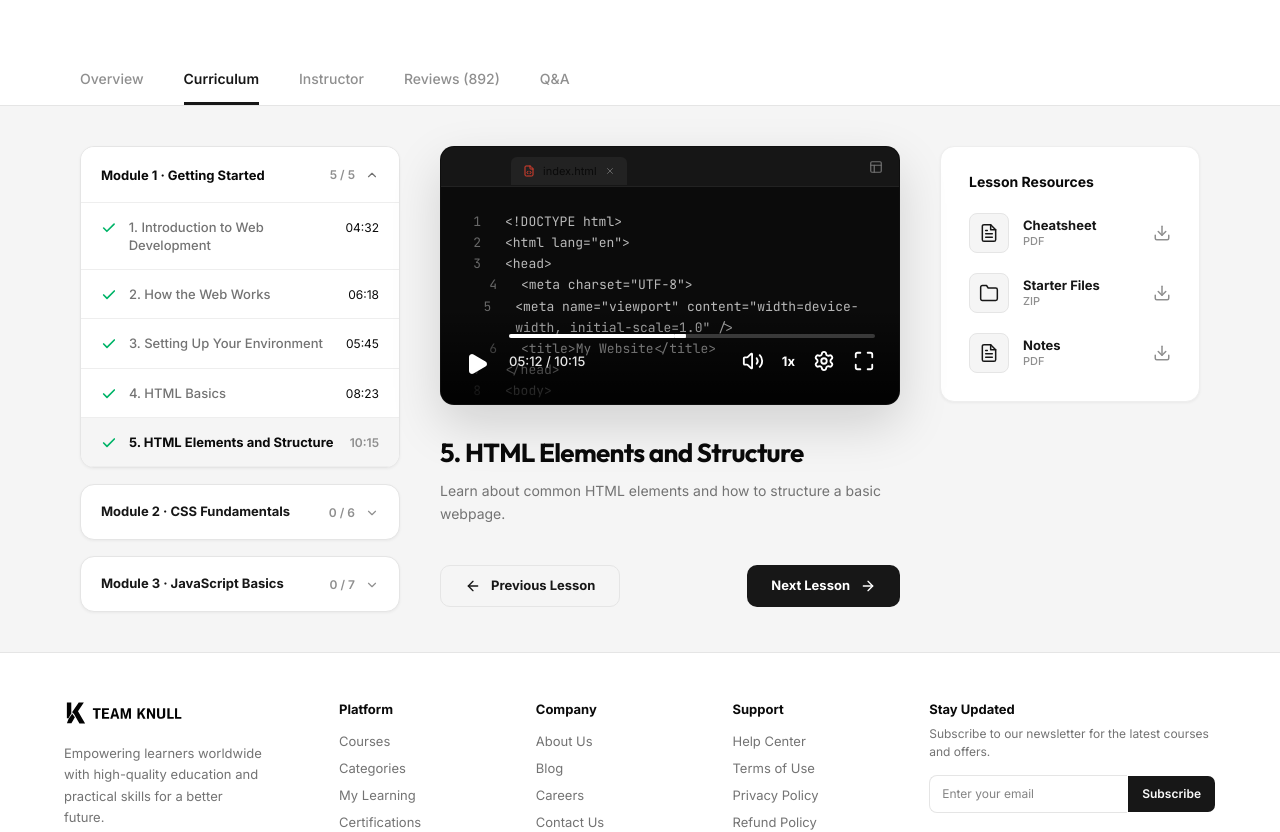
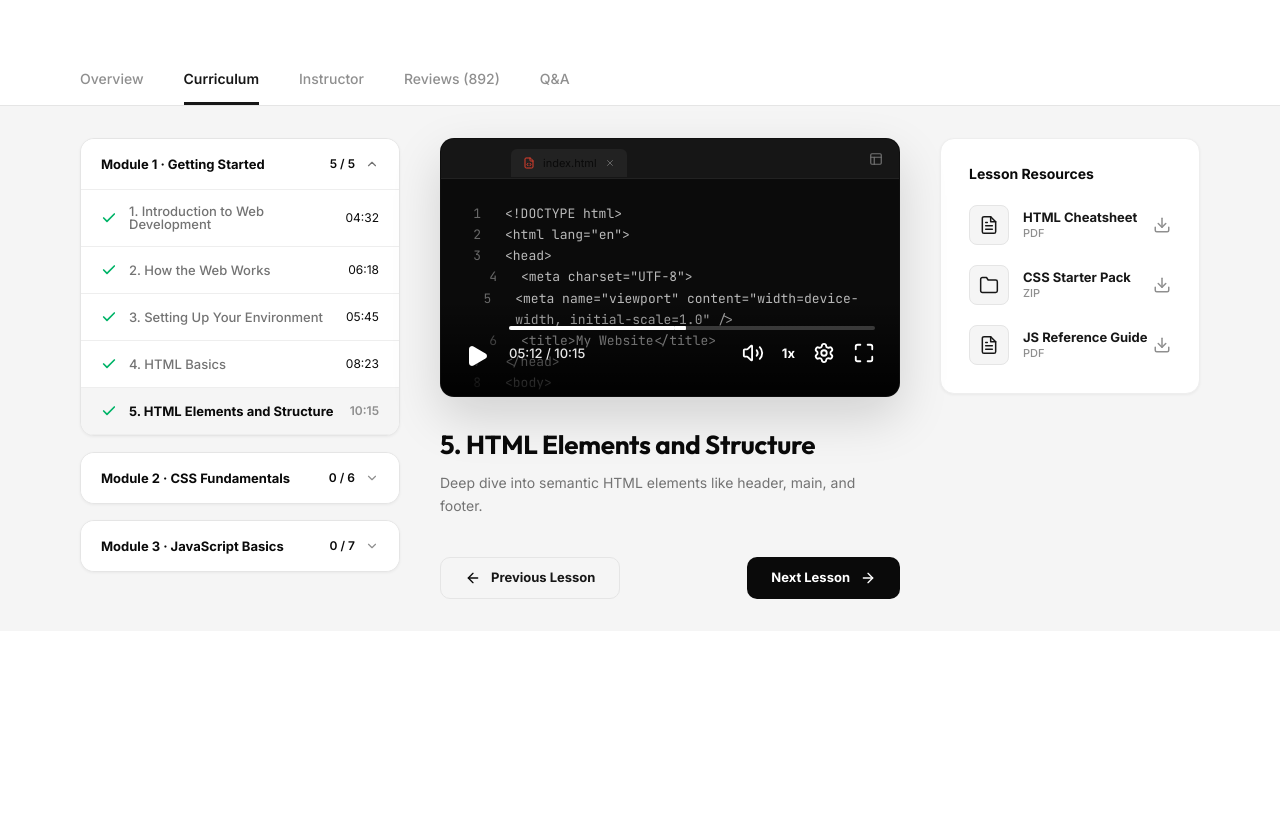
Before and after one commit to rajofearth/team-knull-lms, a Next.js app: page /courses/digital-marketing in a window 1280 px wide. Shown: the part 398-1230 px from the top of the page. After the commit the page ends 1029 px from the top, so only its background shows below. Built offline with nearby package versions, Linux system fonts and the light colour scheme.

Commit message:
functional UI for course page.

```diff
--- a/app/courses/[courseId]/page.tsx
+++ b/app/courses/[courseId]/page.tsx
@@ -1,8 +1,7 @@
 "use client";
 
-import React from "react";
+import React, { useState, useMemo } from "react";
 import { Navbar } from "@/components/navbar";
-import { Footer } from "@/components/footer";
 import { CourseHeader } from "@/components/course/course-header";
 import { CourseProgressCard } from "@/components/course/course-progress-card";
 import { CourseTabs } from "@/components/course/course-tabs";
@@ -10,11 +9,41 @@ import { CurriculumSidebar } from "@/components/course/curriculum-sidebar";
 import { VideoPlayer } from "@/components/course/video-player";
 import { ResourcesCard } from "@/components/course/resources-card";
 import { courses } from "@/lib/data/courses";
+import Link from "next/link";
+import { cn } from "@/lib/utils";
 
 export default function CoursePage({ params }: { params: Promise<{ courseId: string }> }) {
   const resolvedParams = React.use(params);
-  const courseId = resolvedParams.courseId === "web-dev-bootcamp" ? "web-dev-bootcamp" : "web-dev-bootcamp";
-  const courseData = courses[courseId];
+  const courseId = resolvedParams.courseId;
+  const courseData = courses[courseId] || courses["web-dev-bootcamp"];
+
+  const [activeLessonId, setActiveLessonId] = useState<string>("l5");
+
+  const allLessons = useMemo(() => {
+    return courseData.modules.flatMap(m => m.lessons);
+  }, [courseData]);
+
+  const activeLesson = useMemo(() => {
+    return allLessons.find(l => l.id === activeLessonId) || allLessons[0];
+  }, [allLessons, activeLessonId]);
+
+  const activeModule = useMemo(() => {
+    return courseData.modules.find(m => m.lessons.some(l => l.id === activeLessonId));
+  }, [courseData, activeLessonId]);
+
+  const handleNextLesson = () => {
+    const currentIndex = allLessons.findIndex(l => l.id === activeLessonId);
+    if (currentIndex < allLessons.length - 1) {
+      setActiveLessonId(allLessons[currentIndex + 1].id);
+    }
+  };
+
+  const handlePrevLesson = () => {
+    const currentIndex = allLessons.findIndex(l => l.id === activeLessonId);
+    if (currentIndex > 0) {
+      setActiveLessonId(allLessons[currentIndex - 1].id);
+    }
+  };
 
   if (!courseData) return <div>Course not found</div>;
 
@@ -22,23 +51,28 @@ export default function CoursePage({ params }: { params: Promise<{ courseId: str
     <main className="min-h-screen bg-white overflow-x-hidden">
       <div className="mx-auto max-w-[1440px] flex flex-col bg-white antialiased text-xs/4">
         <Navbar />
-
         {/* Breadcrumbs */}
         <div className="flex items-center pt-6 gap-2 px-20">
-          <div className="inline-block text-text-muted font-sans text-[13px] leading-none">
+          <Link href="/" className="inline-block text-text-muted font-sans text-[13px] leading-none hover:text-ink transition-colors">
             Home
-          </div>
+          </Link>
+          <svg width="12" height="12" viewBox="0 0 24 24" fill="none" className="stroke-ink-deep" strokeWidth="2" strokeLinecap="round" strokeLinejoin="round" xmlns="http://www.w3.org/2000/svg" style={{ flexShrink: '0' }}>
+            <polyline points="9 18 15 12 9 6" />
+          </svg>
+          <Link href="/courses" className="inline-block text-text-muted font-sans text-[13px] leading-none hover:text-ink transition-colors">
+            Courses
+          </Link>
           <svg width="12" height="12" viewBox="0 0 24 24" fill="none" className="stroke-ink-deep" strokeWidth="2" strokeLinecap="round" strokeLinejoin="round" xmlns="http://www.w3.org/2000/svg" style={{ flexShrink: '0' }}>
             <polyline points="9 18 15 12 9 6" />
           </svg>
           <div className="inline-block text-text-muted font-sans text-[13px] leading-none">
-            Courses
+            {courseData.title}
           </div>
           <svg width="12" height="12" viewBox="0 0 24 24" fill="none" className="stroke-ink-deep" strokeWidth="2" strokeLinecap="round" strokeLinejoin="round" xmlns="http://www.w3.org/2000/svg" style={{ flexShrink: '0' }}>
             <polyline points="9 18 15 12 9 6" />
           </svg>
           <div className="inline-block text-ink-secondary font-sans text-[13px] leading-none">
-            {courseData.title}
+            {activeLesson.title}
           </div>
         </div>
 
@@ -50,33 +84,51 @@ export default function CoursePage({ params }: { params: Promise<{ courseId: str
         <CourseTabs activeTab="curriculum" />
 
         {/* Content Area */}
-        <div className="flex w-full py-10 px-20 gap-10 bg-surface">
-          <CurriculumSidebar modules={courseData.modules} />
+        <div className="flex w-full py-8 px-20 gap-10 bg-surface">
+          <CurriculumSidebar
+            modules={courseData.modules}
+            activeLessonId={activeLessonId}
+            onLessonSelect={(lesson) => setActiveLessonId(lesson.id)}
+          />
 
           {/* Video and Lesson Content */}
           <div className="grow shrink basis-[0%] flex flex-col gap-8">
             <VideoPlayer />
 
             <div className="">
-              <h2 className="tracking-tight text-ink font-heading font-bold m-0 text-[26px] leading-8">
-                5. HTML Elements and Structure
-              </h2>
+              <div className="tracking-[-0.01em] text-ink font-heading font-bold m-0 text-[26px] leading-8">
+                {activeLesson.title}
+              </div>
               <div className="mt-2.5 mb-0 text-[14px] leading-[1.65] max-w-160 text-text-secondary font-sans mx-0">
-                Learn about common HTML elements and how to structure a basic webpage.
+                {activeLesson.description || "Learn more about this topic in the video lecture above."}
               </div>
             </div>
 
             <div className="flex justify-between mt-2">
-              <div className="flex items-center rounded-lg py-3 px-6 gap-2.5 border-[1.5px] border-solid border-border-alt cursor-pointer hover:bg-surface">
-                <svg width="16" height="16" viewBox="0 0 24 24" fill="none" className="stroke-ink-deep" strokeWidth="2" strokeLinecap="round" strokeLinejoin="round" xmlns="http://www.w3.org/2000/svg" style={{ flexShrink: '0' }}>
+              <button
+                className={cn(
+                  "flex items-center rounded-lg py-3 px-6 gap-2.5 border-[1.5px] border-solid border-border-alt transition-colors",
+                  activeLessonId === allLessons[0].id ? "opacity-50 cursor-not-allowed" : "cursor-pointer hover:bg-surface"
+                )}
+                onClick={handlePrevLesson}
+                disabled={activeLessonId === allLessons[0].id}
+              >
+                <svg width="16" height="16" viewBox="0 0 24 24" fill="none" className="stroke-ink" strokeWidth="2" strokeLinecap="round" strokeLinejoin="round" xmlns="http://www.w3.org/2000/svg" style={{ flexShrink: '0' }}>
                   <line x1="19" y1="12" x2="5" y2="12" />
                   <polyline points="12 19 5 12 12 5" />
                 </svg>
                 <div className="inline-block text-ink-secondary font-sans font-bold text-[13px] leading-none">
-                   Previous Lesson
+                  Previous Lesson
                 </div>
-              </div>
-              <div className="flex items-center rounded-lg py-3 px-6 gap-2.5 bg-ink-deep cursor-pointer hover:opacity-90">
+              </button>
+              <button
+                className={cn(
+                  "flex items-center rounded-lg py-3 px-6 gap-2.5 bg-ink transition-opacity",
+                  activeLessonId === allLessons[allLessons.length - 1].id ? "opacity-50 cursor-not-allowed" : "cursor-pointer hover:opacity-90"
+                )}
+                onClick={handleNextLesson}
+                disabled={activeLessonId === allLessons[allLessons.length - 1].id}
+              >
                 <div className="inline-block text-canvas font-sans font-bold text-[13px] leading-none">
                   Next Lesson
                 </div>
@@ -84,7 +136,7 @@ export default function CoursePage({ params }: { params: Promise<{ courseId: str
                   <line x1="5" y1="12" x2="19" y2="12" />
                   <polyline points="12 5 19 12 12 19" />
                 </svg>
-              </div>
+              </button>
             </div>
           </div>
 
@@ -92,8 +144,6 @@ export default function CoursePage({ params }: { params: Promise<{ courseId: str
             <ResourcesCard resources={courseData.resources} />
           </div>
         </div>
-
-        <Footer />
       </div>
     </main>
   );
--- a/components/course/course-header.tsx
+++ b/components/course/course-header.tsx
@@ -1,7 +1,5 @@
 "use client";
 
-import React from "react";
-import { Star } from "lucide-react";
 import { Button } from "@/components/ui/button";
 
 interface CourseHeaderProps {
--- a/components/course/curriculum-sidebar.tsx
+++ b/components/course/curriculum-sidebar.tsx
@@ -1,79 +1,97 @@
 "use client";
 
-import React from "react";
+import React, { useState } from "react";
 import { Check, ChevronUp, ChevronDown } from "lucide-react";
 import { cn } from "@/lib/utils";
-import { Module } from "@/lib/data/courses";
+import { Module, Lesson } from "@/lib/data/courses";
 
 interface CurriculumSidebarProps {
   modules: Module[];
+  activeLessonId?: string;
+  onLessonSelect?: (lesson: Lesson) => void;
 }
 
-export function CurriculumSidebar({ modules }: CurriculumSidebarProps) {
+export function CurriculumSidebar({ modules, activeLessonId, onLessonSelect }: CurriculumSidebarProps) {
+  const [expandedModules, setExpandedModules] = useState<string[]>(["m1"]);
+
+  const toggleModule = (moduleId: string) => {
+    setExpandedModules((prev) =>
+      prev.includes(moduleId)
+        ? prev.filter((id) => id !== moduleId)
+        : [...prev, moduleId]
+    );
+  };
+
   return (
     <div className="w-80 shrink-0 flex flex-col gap-4">
-      {modules.map((module) => (
-        <div key={module.id} className="flex flex-col gap-4">
-          {module.lessons.length > 0 ? (
-            <div className="rounded-xl overflow-clip bg-canvas border border-solid border-border-subtle shadow-subtle">
-              <div className="flex justify-between items-start py-4.5 px-5 bg-canvas border-b border-b-solid border-surface-dim">
-                <div className="inline-block text-ink font-sans font-bold text-[13px] leading-[1.3] pt-0.5">
+      {modules.map((module) => {
+        const isExpanded = expandedModules.includes(module.id);
+
+        return (
+          <div key={module.id} className="flex flex-col gap-0 rounded-xl overflow-clip bg-canvas border border-solid border-border-subtle shadow-subtle">
+            <div
+              className={cn(
+                "flex justify-between items-center py-4.5 px-5 bg-canvas cursor-pointer hover:bg-surface transition-colors",
+                isExpanded && "border-b border-b-solid border-surface-dim"
+              )}
+              onClick={() => toggleModule(module.id)}
+            >
+              <div className="inline-block text-ink font-sans font-bold text-[13px] leading-none">
                 {module.title}
               </div>
-                <div className="flex items-center gap-2.5 pt-0.5">
-                  <div className="inline-block text-text-muted font-sans font-semibold text-xs">
+              <div className="flex items-center gap-2.5">
+                <div className="inline-block text-text-dim font-sans font-semibold text-xs leading-none">
                   {module.lessonsCompleted} / {module.totalLessons}
                 </div>
+                {isExpanded ? (
                   <ChevronUp className="size-3.5 text-text-secondary" />
+                ) : (
+                  <ChevronDown className="size-3.5 text-text-muted" />
+                )}
               </div>
             </div>
+
+            {isExpanded && (
               <div className="flex flex-col">
-                {module.lessons.map((lesson) => (
+                {module.lessons.map((lesson) => {
+                  const isActive = lesson.id === activeLessonId;
+
+                  return (
                     <div
                       key={lesson.id}
                       className={cn(
-                      "flex items-start justify-between py-3.75 px-5 border-b border-b-solid border-surface-dim cursor-pointer hover:bg-surface",
-                      lesson.isActive && "bg-surface"
+                        "flex items-center justify-between py-3.75 px-5 border-b border-b-solid border-surface-dim cursor-pointer hover:bg-surface group",
+                        isActive && "bg-surface"
                       )}
+                      onClick={() => onLessonSelect?.(lesson)}
                     >
-                    <div className="flex items-start gap-3">
+                      <div className="flex items-center gap-3">
                         {lesson.isCompleted ? (
-                        <Check className="size-4 text-success mt-0.5" strokeWidth={2.5} />
+                          <Check className="size-4 text-success shrink-0" strokeWidth={2.5} />
                         ) : (
-                        <div className="size-4 rounded-full border-2 border-border-dark mt-0.5" />
+                          <div className="size-4 rounded-full border-2 border-border-dark shrink-0" />
                         )}
                         <div className={cn(
-                        "inline-block font-sans text-[13px] leading-[1.4]",
-                        lesson.isActive ? "text-ink font-bold" : "text-text-secondary font-medium"
+                          "inline-block font-sans text-[13px] leading-none group-hover:text-ink transition-colors",
+                          isActive ? "text-ink font-bold" : "text-text-secondary font-medium"
                         )}>
                           {lesson.title}
                         </div>
                       </div>
                       <div className={cn(
-                      "inline-block font-sans shrink-0 text-xs mt-0.5",
-                      lesson.isActive ? "text-text-muted font-semibold" : "text-text-dim"
+                        "inline-block font-sans shrink-0 text-xs leading-none",
+                        isActive ? "text-text-muted font-semibold" : "text-text-dim"
                       )}>
                         {lesson.duration}
                       </div>
                     </div>
-                ))}
-              </div>
-            </div>
-          ) : (
-            <div className="flex justify-between items-start rounded-xl py-4.5 px-5 bg-canvas border border-solid border-border-subtle shadow-subtle cursor-pointer hover:shadow-subtle transition-shadow">
-              <div className="inline-block text-ink-secondary font-sans font-bold text-[13px] leading-[1.3]">
-                {module.title}
-              </div>
-              <div className="flex items-center gap-2.5 pt-0.5">
-                <div className="inline-block text-text-muted font-sans font-semibold text-xs">
-                  {module.lessonsCompleted} / {module.totalLessons}
-                </div>
-                <ChevronDown className="size-3.5 text-text-muted" />
-              </div>
+                  );
+                })}
               </div>
             )}
           </div>
-      ))}
+        );
+      })}
     </div>
   );
 }
--- a/lib/data/courses.ts
+++ b/lib/data/courses.ts
@@ -6,20 +6,23 @@ export interface Lesson {
   duration: string;
   isCompleted: boolean;
   isActive?: boolean;
-}
-
-export interface Module {
-  id: string;
-  title: string;
-  lessonsCompleted: number;
-  totalLessons: number;
-  lessons: Lesson[];
+  videoUrl?: string;
+  description?: string;
 }
 
 export interface Resource {
   title: string;
   type: string;
   icon: "file" | "folder";
+  url: string;
+}
+
+export interface Module {
+  id: string;
+  title: string;
+  lessons: Lesson[];
+  totalLessons: number;
+  lessonsCompleted: number;
 }
 
 export interface CourseData {
@@ -50,13 +53,13 @@ export const courses: Record<string, CourseData> = {
   "web-dev-bootcamp": {
     id: "web-dev-bootcamp",
     title: "Web Development Bootcamp",
-    description: "Learn HTML, CSS, JavaScript, and modern web development by building real-world projects.",
+    description: "Learn HTML, CSS, JavaScript, and modern web development by building real-world projects. From zero to job-ready.",
     rating: 4.7,
     reviewsCount: 892,
     studentsCount: "12,430",
     level: "Beginner to Advanced",
     duration: "25 Hours",
-    thumbnail: "https://app.paper.design/file-assets/01KPZPYK5DC63WHG4PEM01K24R/01KPZQXET8N4BBMV3ST7JMF0X5.png",
+    thumbnail: "https://app.paper.design/file-assets/01KPZWMJ3H4NEREG0PQ8WG2GWM/01KPZQXET8N4BBMV3ST7JMF0X5.png",
     badge: "Bestseller",
     progress: {
       percentage: 65,
@@ -67,6 +70,11 @@ export const courses: Record<string, CourseData> = {
       quizScore: 82,
       certificateAvailable: true,
     },
+    resources: [
+      { title: "HTML Cheatsheet", type: "PDF", icon: "file", url: "#" },
+      { title: "CSS Starter Pack", type: "ZIP", icon: "folder", url: "#" },
+      { title: "JS Reference Guide", type: "PDF", icon: "file", url: "#" },
+    ],
     modules: [
       {
         id: "m1",
@@ -74,11 +82,11 @@ export const courses: Record<string, CourseData> = {
         lessonsCompleted: 5,
         totalLessons: 5,
         lessons: [
-          { id: "l1", title: "1. Introduction to Web Development", duration: "04:32", isCompleted: true },
-          { id: "l2", title: "2. How the Web Works", duration: "06:18", isCompleted: true },
-          { id: "l3", title: "3. Setting Up Your Environment", duration: "05:45", isCompleted: true },
-          { id: "l4", title: "4. HTML Basics", duration: "08:23", isCompleted: true },
-          { id: "l5", title: "5. HTML Elements and Structure", duration: "10:15", isCompleted: true, isActive: true },
+          { id: "l1", title: "1. Introduction to Web Development", duration: "04:32", isCompleted: true, videoUrl: "https://example.com/v1", description: "Learn what web development is and the roles of HTML, CSS, and JS." },
+          { id: "l2", title: "2. How the Web Works", duration: "06:18", isCompleted: true, videoUrl: "https://example.com/v2", description: "Understand DNS, servers, and how browsers render pages." },
+          { id: "l3", title: "3. Setting Up Your Environment", duration: "05:45", isCompleted: true, videoUrl: "https://example.com/v3", description: "Install VS Code and essential extensions." },
+          { id: "l4", title: "4. HTML Basics", duration: "08:23", isCompleted: true, videoUrl: "https://example.com/v4", description: "Learn the core structure of an HTML document." },
+          { id: "l5", title: "5. HTML Elements and Structure", duration: "10:15", isCompleted: true, isActive: true, videoUrl: "https://example.com/v5", description: "Deep dive into semantic HTML elements like header, main, and footer." },
         ],
       },
       {
@@ -86,20 +94,30 @@ export const courses: Record<string, CourseData> = {
         title: "Module 2 · CSS Fundamentals",
         lessonsCompleted: 0,
         totalLessons: 6,
-        lessons: [],
+        lessons: [
+          { id: "l6", title: "6. Introduction to CSS", duration: "07:45", isCompleted: false },
+          { id: "l7", title: "7. CSS Selectors and Properties", duration: "12:20", isCompleted: false },
+          { id: "l8", title: "8. The Box Model", duration: "09:15", isCompleted: false },
+          { id: "l9", title: "9. Flexbox Layouts", duration: "15:30", isCompleted: false },
+          { id: "l10", title: "10. Grid Systems", duration: "14:10", isCompleted: false },
+          { id: "l11", title: "11. Responsive Design", duration: "11:50", isCompleted: false },
+        ],
       },
       {
         id: "m3",
         title: "Module 3 · JavaScript Basics",
         lessonsCompleted: 0,
         totalLessons: 7,
-        lessons: [],
+        lessons: [
+          { id: "l12", title: "12. JS Syntax and Variables", duration: "08:10", isCompleted: false },
+          { id: "l13", title: "13. Data Types and Operators", duration: "10:30", isCompleted: false },
+          { id: "l14", title: "14. Functions and Scope", duration: "13:45", isCompleted: false },
+          { id: "l15", title: "15. Conditionals and Loops", duration: "11:20", isCompleted: false },
+          { id: "l16", title: "16. Arrays and Objects", duration: "14:50", isCompleted: false },
+          { id: "l17", title: "17. DOM Manipulation", duration: "16:15", isCompleted: false },
+          { id: "l18", title: "18. Event Listeners", duration: "12:40", isCompleted: false },
+        ],
       },
-    ],
-    resources: [
-      { title: "Cheatsheet", type: "PDF", icon: "file" },
-      { title: "Starter Files", type: "ZIP", icon: "folder" },
-      { title: "Notes", type: "PDF", icon: "file" },
     ],
   },
 };
```
Lines whose indentation alone changed are shown as unchanged.
